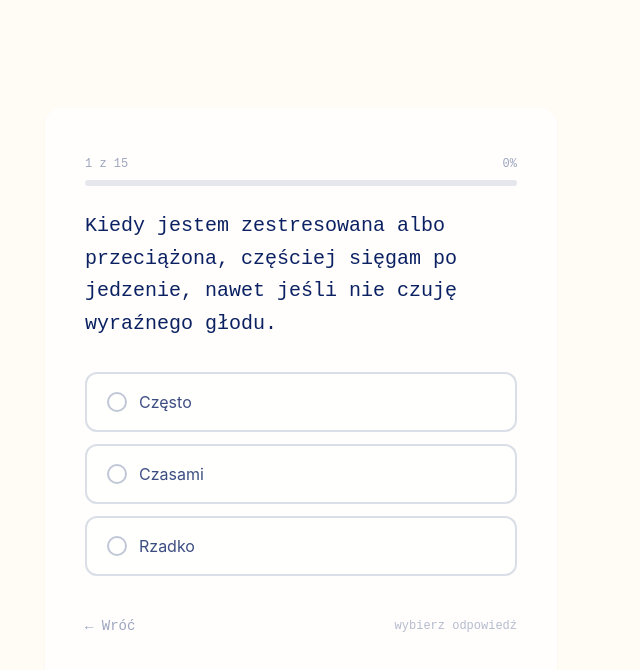
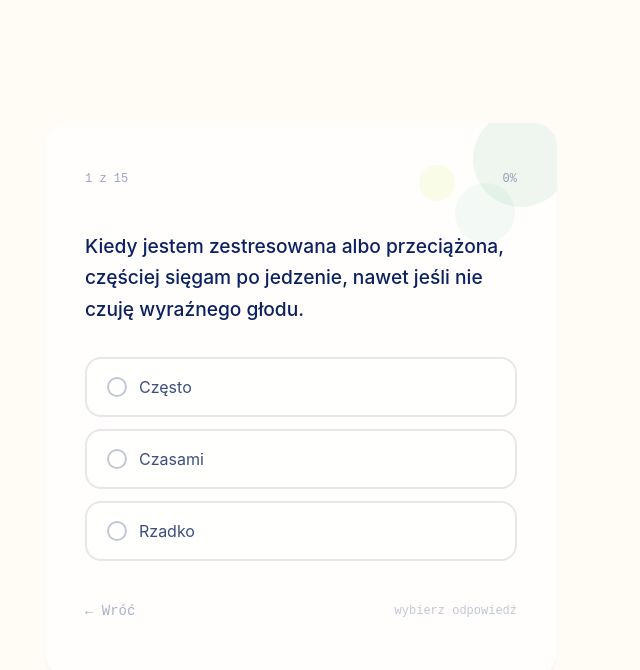
Before and after one commit to ZuzannaPrzekop/quiz-co-steruje-jedzeniem, a Next.js app: page / in a window 1280 px wide. Both pictures are taken after a click on the button "Zacznij". Shown: the top 670 px of the page, without its empty margins (339-979 px from the left). Built offline with nearby package versions, Linux system fonts and the light colour scheme.

Commit message:
design: czytelniejsza czcionka pytań, obłości, dekoracje, linki do regulaminu

```diff
--- a/src/app/globals.css
+++ b/src/app/globals.css
@@ -29,7 +29,7 @@
   /* Przycisk główny (lime) */
   .btn-primary {
     @apply bg-brand-lime text-brand-navy font-mono font-bold
-           px-6 py-4 rounded-xl
+           px-6 py-4 rounded-2xl
            text-base leading-tight
            transition-all duration-200
            hover:brightness-95 active:scale-95
@@ -41,31 +41,12 @@
   .btn-secondary {
     @apply bg-transparent text-brand-navy font-mono
            border border-brand-navy/30
-           px-6 py-4 rounded-xl
+           px-6 py-4 rounded-2xl
            text-base leading-tight
            transition-all duration-200
            hover:bg-brand-navy/5 active:scale-95
            focus:outline-none focus:ring-2 focus:ring-brand-navy focus:ring-offset-2
            w-full sm:w-auto;
-  }
-
-  /* Karta odpowiedzi */
-  .answer-card {
-    @apply w-full text-left px-5 py-4 rounded-xl border-2
-           transition-all duration-150
-           focus:outline-none focus:ring-2 focus:ring-brand-sage focus:ring-offset-2
-           active:scale-[0.98] touch-manipulation;
-  }
-
-  .answer-card-default {
-    @apply answer-card
-           border-brand-navy/15 bg-white/60
-           hover:border-brand-sage hover:bg-brand-sage-light;
-  }
-
-  .answer-card-selected {
-    @apply answer-card
-           border-brand-sage bg-brand-sage-light;
   }
 
   /* Kontener główny — max szerokość na dużych ekranach */
@@ -75,8 +56,8 @@
   }
 
   .quiz-card {
-    @apply w-full max-w-lg bg-white/70 backdrop-blur-sm
-           rounded-2xl shadow-sm
+    @apply w-full max-w-lg bg-white/75 backdrop-blur-sm
+           rounded-3xl shadow-sm
            px-6 py-8 sm:px-10 sm:py-12;
   }
 }
--- a/src/components/LeadCapture.tsx
+++ b/src/components/LeadCapture.tsx
@@ -127,7 +127,26 @@ export default function LeadCapture({ primaryCategory, onSuccess }: LeadCaptureP
             <span className="text-xs text-brand-navy/50 leading-relaxed">
               Wyrażam zgodę na kontakt mailowy od dr Zuzanny Przekop w celu
               przesłania wyniku ankiety i informacji o usługach. Możesz
-              zrezygnować w każdej chwili.
+              zrezygnować w każdej chwili. Zapoznałam się z{" "}
+              <a
+                href="https://drive.google.com/file/d/16ytBuku_5RVe4Jy5uzIZviolh4uhZKRx/view?usp=sharing"
+                target="_blank"
+                rel="noopener noreferrer"
+                onClick={(e) => e.stopPropagation()}
+                className="underline underline-offset-2 hover:text-brand-navy/80 transition-colors"
+              >
+                Regulaminem
+              </a>{" "}
+              i{" "}
+              <a
+                href="https://drive.google.com/file/d/1daSUk-uJUQLG1JXWfmgCGMV6uFuWf_x4/view?usp=drive_link"
+                target="_blank"
+                rel="noopener noreferrer"
+                onClick={(e) => e.stopPropagation()}
+                className="underline underline-offset-2 hover:text-brand-navy/80 transition-colors"
+              >
+                Polityką prywatności
+              </a>.
             </span>
           </label>
 
--- a/src/components/QuizQuestion.tsx
+++ b/src/components/QuizQuestion.tsx
@@ -4,7 +4,7 @@ import { QUIZ_DATA } from "@/data/quiz";
 import type { AnswerValue } from "@/types/quiz";
 
 interface QuizQuestionProps {
-  questionIndex: number; // 0–14
+  questionIndex: number;
   answers: Record<number, AnswerValue>;
   onAnswer: (questionId: number, value: AnswerValue) => void;
   onBack: () => void;
@@ -16,6 +16,36 @@ const ANSWER_OPTIONS: { label: string; value: AnswerValue }[] = [
   { label: "Rzadko",   value: 0 },
 ];
 
+// Delikatny element dekoracyjny — zmienia się co kilka pytań
+function DecorativeBlob({ index }: { index: number }) {
+  const variants = [
+    // Wariant 1 — kółka sage
+    <svg key="a" viewBox="0 0 120 120" fill="none" className="w-full h-full">
+      <circle cx="90" cy="30" r="40" fill="#8BC9A2" fillOpacity="0.15" />
+      <circle cx="60" cy="75" r="25" fill="#8BC9A2" fillOpacity="0.10" />
+      <circle cx="20" cy="50" r="15" fill="#CBEA4F" fillOpacity="0.12" />
+    </svg>,
+    // Wariant 2 — delikatna fala
+    <svg key="b" viewBox="0 0 120 120" fill="none" className="w-full h-full">
+      <ellipse cx="85" cy="35" rx="45" ry="35" fill="#8BC9A2" fillOpacity="0.13" />
+      <ellipse cx="30" cy="85" rx="30" ry="22" fill="#CBEA4F" fillOpacity="0.10" />
+    </svg>,
+    // Wariant 3 — trzy kropki
+    <svg key="c" viewBox="0 0 120 120" fill="none" className="w-full h-full">
+      <circle cx="95" cy="25" r="30" fill="#8BC9A2" fillOpacity="0.18" />
+      <circle cx="50" cy="90" r="20" fill="#8BC9A2" fillOpacity="0.10" />
+      <circle cx="15" cy="30" r="10" fill="#CBEA4F" fillOpacity="0.15" />
+    </svg>,
+    // Wariant 4 — duży blob
+    <svg key="d" viewBox="0 0 120 120" fill="none" className="w-full h-full">
+      <ellipse cx="80" cy="40" rx="50" ry="40" fill="#8BC9A2" fillOpacity="0.12" />
+      <circle cx="25" cy="95" r="18" fill="#CBEA4F" fillOpacity="0.10" />
+    </svg>,
+  ];
+
+  return variants[index % variants.length];
+}
+
 export default function QuizQuestion({
   questionIndex,
   answers,
@@ -24,16 +54,22 @@ export default function QuizQuestion({
 }: QuizQuestionProps) {
   const question = QUIZ_DATA.questions[questionIndex];
   const total = QUIZ_DATA.questions.length;
-  const progress = ((questionIndex) / total) * 100;
+  const progress = (questionIndex / total) * 100;
   const currentAnswer = answers[question.id];
   const answered = currentAnswer !== undefined;
 
   return (
     <div className="quiz-container animate-slide-up">
-      <div className="quiz-card">
+      <div className="quiz-card relative overflow-hidden">
+
+        {/* Element dekoracyjny w tle */}
+        <div className="absolute top-0 right-0 w-36 h-36 pointer-events-none select-none"
+             aria-hidden="true">
+          <DecorativeBlob index={Math.floor(questionIndex / 4)} />
+        </div>
 
         {/* Pasek postępu */}
-        <div className="mb-6">
+        <div className="mb-7 relative">
           <div className="flex justify-between items-center mb-2">
             <span className="font-mono text-xs text-brand-navy/40">
               {questionIndex + 1} z {total}
@@ -42,7 +78,7 @@ export default function QuizQuestion({
               {Math.round(progress)}%
             </span>
           </div>
-          <div className="w-full h-1.5 bg-brand-navy/10 rounded-full overflow-hidden">
+          <div className="w-full h-2 bg-brand-navy/8 rounded-full overflow-hidden">
             <div
               className="h-full bg-brand-sage rounded-full transition-all duration-500"
               style={{ width: `${progress}%` }}
@@ -50,9 +86,9 @@ export default function QuizQuestion({
           </div>
         </div>
 
-        {/* Pytanie */}
-        <p className="font-mono font-medium text-brand-navy leading-relaxed mb-8"
-           style={{ fontSize: "clamp(1rem, 3.5vw, 1.25rem)" }}>
+        {/* Pytanie — Inter zamiast Inconsolata */}
+        <p className="font-sans font-medium text-brand-navy leading-relaxed mb-8 relative"
+           style={{ fontSize: "clamp(1rem, 3.5vw, 1.2rem)" }}>
           {question.text}
         </p>
 
@@ -64,11 +100,16 @@ export default function QuizQuestion({
               <button
                 key={option.value}
                 onClick={() => onAnswer(question.id, option.value)}
-                className={isSelected ? "answer-card-selected" : "answer-card-default"}
+                className={`w-full text-left px-5 py-4 rounded-2xl border-2 transition-all duration-150
+                  focus:outline-none focus:ring-2 focus:ring-brand-sage focus:ring-offset-2
+                  active:scale-[0.98] touch-manipulation
+                  ${isSelected
+                    ? "border-brand-sage bg-brand-sage-light"
+                    : "border-brand-navy/12 bg-white/60 hover:border-brand-sage hover:bg-brand-sage-light"
+                  }`}
                 aria-pressed={isSelected}
               >
                 <span className="flex items-center gap-3">
-                  {/* Kółko wyboru */}
                   <span
                     className={`w-5 h-5 rounded-full border-2 flex-shrink-0 flex items-center justify-center transition-colors
                       ${isSelected
@@ -93,15 +134,13 @@ export default function QuizQuestion({
         <div className="flex items-center justify-between">
           <button
             onClick={onBack}
-            className="font-mono text-sm text-brand-navy/40 hover:text-brand-navy/70 transition-colors py-2 -ml-1 px-1"
+            className="font-mono text-sm text-brand-navy/35 hover:text-brand-navy/60 transition-colors py-2 -ml-1 px-1"
             aria-label="Poprzednie pytanie"
           >
             ← Wróć
           </button>
-
-          {/* Podpowiedź gdy jeszcze nie odpowiedziano */}
           {!answered && (
-            <span className="text-xs text-brand-navy/30 font-mono">
+            <span className="text-xs text-brand-navy/25 font-mono">
               wybierz odpowiedź
             </span>
           )}
```
